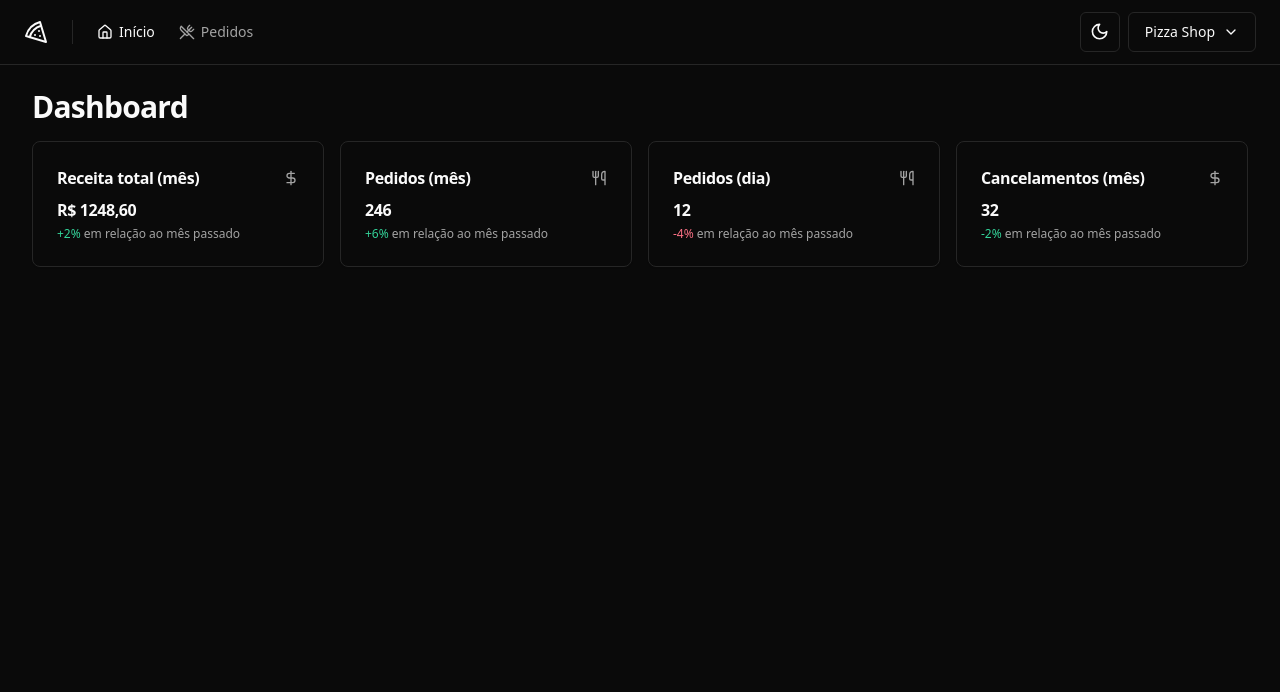
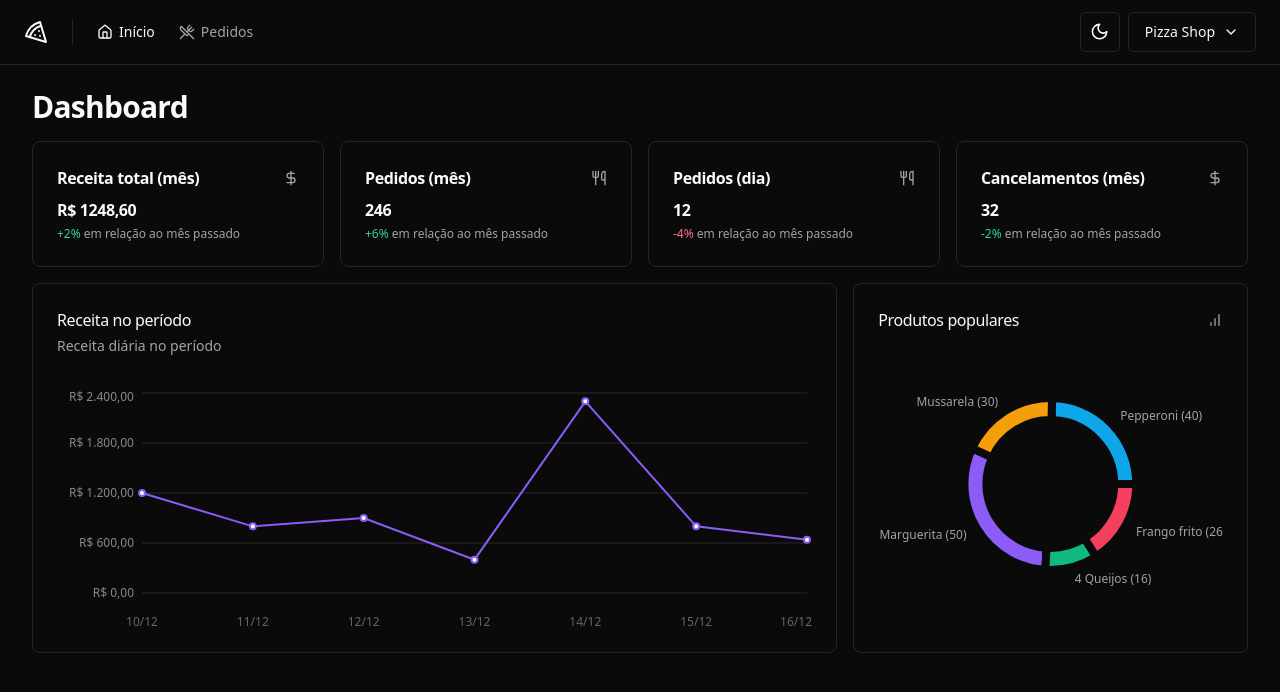
Before and after one commit to fcomateus/ignite-pizzashop, a React (Vite) app: page / in a window 1280 px wide. Shown: the top 692 px of the page. Built offline with nearby package versions, Linux system fonts and the light colour scheme.

Commit message:
frontend done

```diff
--- a/package.json
+++ b/package.json
@@ -29,6 +29,7 @@
     "react-helmet-async": "^2.0.4",
     "react-hook-form": "^7.51.3",
     "react-router-dom": "^6.22.3",
+    "recharts": "^2.12.7",
     "sonner": "^1.4.41",
     "sort-by": "^1.2.0",
     "tailwind-merge": "^2.3.0",
--- /dev/null
+++ b/src/pages/404.tsx
@@ -0,0 +1,12 @@
+import { Link } from "react-router-dom";
+
+export function NotFound() {
+    return (
+        <div className="flex h-screen flex-col items-center justify-center gap-2">
+            <h1 className="text-4xl font-bold">Página não encontrada</h1>
+            <p className="text-accent-foreground">
+                Voltar para o <Link to='/' className="text-sky-600 dark:text-sky-400">Dashboard</Link>
+            </p>
+        </div>
+    )
+}
--- a/src/pages/app/dashboard/dashboard.tsx
+++ b/src/pages/app/dashboard/dashboard.tsx
@@ -3,6 +3,8 @@
 import { MonthOrdersAmountCard } from "./month-orders-amount-card"
 import { DayOrdersAmountCard } from "./day-orders-amount-card"
 import { MonthCanceledOrdersAmountCard } from "./month-canceled-orders-amount"
+import { RevenueChart } from "./revenue-chart"
+import { PopularProductsChart } from "./popular-products-chart"
 
 export function Dashboard() {
     return (
@@ -19,6 +21,11 @@
                 <MonthCanceledOrdersAmountCard />
             </div>
 
+            <div className="grid grid-cols-9 gap-4">
+                <RevenueChart />
+                <PopularProductsChart />
+            </div>
+
         </>
     )
 }
--- /dev/null
+++ b/src/pages/app/dashboard/popular-products-chart.tsx
@@ -0,0 +1,104 @@
+import { Card, CardContent, CardDescription, CardHeader, CardTitle } from "@/components/ui/card";
+
+import colors from 'tailwindcss/colors'
+
+import {
+    ResponsiveContainer,
+    PieChart,
+    Pie,
+    Tooltip,
+    Cell
+} from 'recharts'
+import { BarChart } from "lucide-react";
+
+const data = [
+    { product: 'Pepperoni', amount: 40 },
+    { product: 'Mussarela', amount: 30 },
+    { product: 'Marguerita', amount: 50 },
+    { product: '4 Queijos', amount: 16 },
+    { product: 'Frango frito', amount: 26 },
+]
+
+const COLORS = [
+    colors.sky['500'],
+    colors.amber['500'],
+    colors.violet['500'],
+    colors.emerald['500'],
+    colors.rose['500'],
+]
+
+export function PopularProductsChart() {
+    return (
+        <Card className="col-span-3">
+            <CardHeader className="pb-8">
+                <div className="flex items-center justify-between">
+                    <CardTitle className="text-base font-medium">
+                        Produtos populares
+                    </CardTitle>
+                    <CardDescription>
+                        <BarChart className="w-4 h-4 text-muted-foreground"/>
+                    </CardDescription>
+                </div>
+            </CardHeader>
+
+            <CardContent>
+                <ResponsiveContainer width="100%" height={240}>
+                    <PieChart style={{ fontSize: 12 }}>
+
+                        <Pie
+                            data={data}
+                            dataKey='amount'
+                            nameKey='product'
+                            cx='50%'
+                            cy='50%'
+                            outerRadius={86}
+                            innerRadius={64}
+                            strokeWidth={8}
+                            labelLine={false}
+                            label={({
+                                cx,
+                                cy,
+                                midAngle,
+                                innerRadius,
+                                outerRadius,
+                                value,
+                                index,
+                              }) => {
+                                const RADIAN = Math.PI / 180
+                                const radius = 12 + innerRadius + (outerRadius - innerRadius)
+                                const x = cx + radius * Math.cos(-midAngle * RADIAN)
+                                const y = cy + radius * Math.sin(-midAngle * RADIAN)
+
+                                return (
+                                  <text
+                                    x={x}
+                                    y={y}
+                                    className="fill-muted-foreground text-xs"
+                                    textAnchor={x > cx ? 'start' : 'end'}
+                                    dominantBaseline="central"
+                                  >
+                                    {data[index].product.length > 12
+                                      ? data[index].product.substring(0, 12).concat('...')
+                                      : data[index].product}{' '}
+                                    ({value})
+                                  </text>
+                                )
+                            }}
+                        >
+                            {data.map((_, index) => {
+                                return (
+                                    <Cell
+                                        key={`cell-${index}`}
+                                        fill={COLORS[index]}
+                                        className="stroke-background hover:opacity-80"
+                                    />
+                                )
+                            })}
+                        </Pie>
+
+                    </PieChart>
+                </ResponsiveContainer>
+            </CardContent>
+        </Card>
+    )
+}
--- /dev/null
+++ b/src/pages/app/dashboard/revenue-chart.tsx
@@ -0,0 +1,73 @@
+import { Card, CardContent, CardDescription, CardHeader, CardTitle } from "@/components/ui/card";
+
+import colors from 'tailwindcss/colors'
+
+import {
+    ResponsiveContainer,
+    LineChart,
+    XAxis,
+    YAxis,
+    CartesianGrid,
+    Line,
+    Tooltip
+} from 'recharts'
+
+const data = [
+    { date: '10/12', revenue: 1200 },
+    { date: '11/12', revenue: 800 },
+    { date: '12/12', revenue: 900 },
+    { date: '13/12', revenue: 400 },
+    { date: '14/12', revenue: 2300 },
+    { date: '15/12', revenue: 800 },
+    { date: '16/12', revenue: 640 }
+]
+
+export function RevenueChart() {
+    return (
+        <Card className="col-span-6">
+            <CardHeader className="flex-row items-center justify-between pb-8">
+                <div className="space-y-1">
+                    <CardTitle className="text-base font-medium">
+                        Receita no período
+                    </CardTitle>
+                    <CardDescription>
+                        Receita diária no período
+                    </CardDescription>
+                </div>
+            </CardHeader>
+
+            <CardContent>
+                <ResponsiveContainer width="100%" height={240}>
+                    <LineChart data={data} style={{ fontSize: 12 }}>
+                        <XAxis
+                            dataKey='date'
+                            tickLine={false}
+                            axisLine={false}
+                            dy={16}
+                        />
+                        <YAxis
+                            stroke="#888"
+                            axisLine={false}
+                            tickLine={false}
+                            width={80}
+                            tickFormatter={(value: number) => value.toLocaleString('pt-BR', { style: 'currency', currency: 'BRL' })}
+                        />
+
+                        <CartesianGrid
+                            vertical={false}
+                            className="stroke-muted"
+                        />
+
+                        <Line
+                            type="linear"
+                            strokeWidth={2}
+                            dataKey='revenue'
+                            stroke={colors.violet['500']}
+                        />
+
+                    </LineChart>
+                </ResponsiveContainer>
+            </CardContent>
+        </Card>
+    )
+}
--- a/src/routes.tsx
+++ b/src/routes.tsx
@@ -8,11 +8,13 @@
 import { AppLayout } from "./pages/layouts/app";
 import { AuthLayout } from "./pages/layouts/auth";
 import { Orders } from "./pages/app/orders/orders";
+import { NotFound } from "./pages/404";
 
 export const router = createBrowserRouter([
     {
         path: '/',
         element: <AppLayout />,
+        errorElement: <NotFound />,
         children: [
             { path: '/', element: <Dashboard /> },
             { path: '/orders', element: <Orders /> },
```
Also changed, not shown: 1 other file (tests, documents, lock files or other folders).
